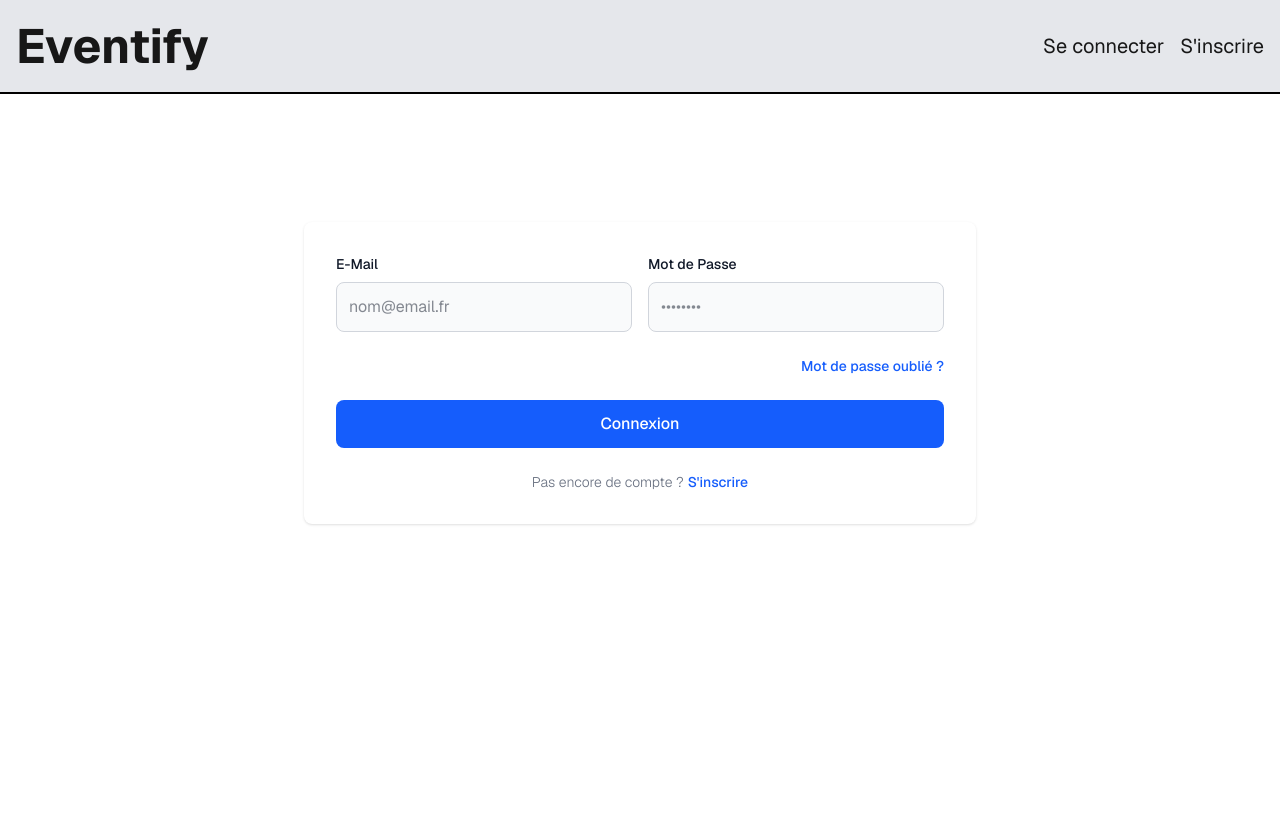
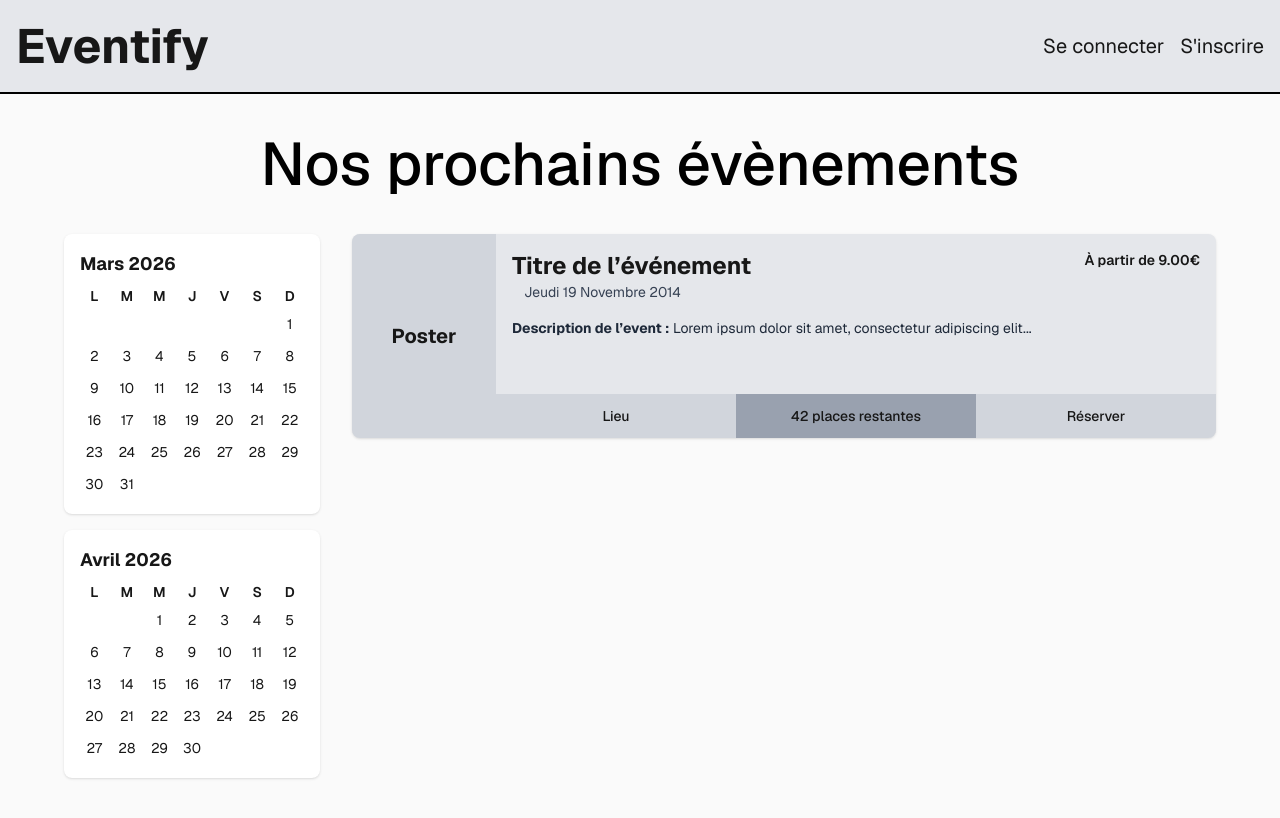
Before and after one commit to come-kouame/Eventify, a Next.js app in the folder frontend/: page / in a window 1280 px wide. Shown: the top 818 px of the page. Built offline with nearby package versions, Linux system fonts and the light colour scheme.

Commit message:
Creating calendar, formating event bar, and finishing home page

```diff
--- a/frontend/src/app/page.tsx
+++ b/frontend/src/app/page.tsx
@@ -4,13 +4,36 @@ import {NavBarUser} from "@/ui/nav-bar/nav-bar-user";
 import {NavBarOrga} from "@/ui/nav-bar/nav-bar-orga";
 import {NavBarAdmin} from "@/ui/nav-bar/nav-bar-admin";
 import {FormConnexion} from "@/ui/forms/form-connexion";
+import FormInscription from "@/ui/forms/form-inscription";
+import {Calendar} from "@/ui/calendar/calendar";
+import {EventPresentation} from "@/ui/event/event-presentation";
 
 export default function Home() {
     return (
         <div className=" justify-center bg-zinc-50 font-sans dark:bg-black">
             <NavBarNotConnected/>
-            <main className="flex min-h-screen w-full justify-center justify-between py-32 px-16 bg-white dark:bg-black sm:items-start">
-                <FormConnexion/>
+
+            <h1 className="font-medium text-black text-6xl text-center w-full py-10">Nos prochains évènements</h1>
+            <main className="flex min-h-screen w-full gap-8 px-16  dark:bg-black sm:items-start">
+                {/* Left calendar */}
+                <div className="flex flex-col gap-4">
+                    <Calendar date={new Date()} />
+                    <Calendar date={new Date(new Date().getFullYear(), new Date().getMonth() + 1, 1)} />
+                </div>
+
+                {/* Event */}
+                <div className="flex-1 flex justify-center">
+                    <EventPresentation
+                        title="Titre de l’événement"
+                        description="Lorem ipsum dolor sit amet, consectetur adipiscing elit..."
+                        date="Jeudi 19 Novembre 2014"
+                        location="Lieu"
+                        price={9}
+                        image={null}
+                        place_init={100}
+                        place_current={42}
+                    />
+                </div>
             </main>
         </div>
     );
--- /dev/null
+++ b/frontend/src/ui/calendar/calendar.tsx
@@ -0,0 +1,79 @@
+"use client";
+
+export const Calendar = ({
+    date,
+    startDate,
+    endDate,
+    onSelectDate,
+}: {
+    date: Date;
+    startDate: Date | null;
+    endDate: Date | null;
+    onSelectDate: (d: Date) => void;
+}) => {
+    const year = date.getFullYear();
+    const month = date.getMonth();
+
+    const jsDay = new Date(year, month, 1).getDay(); // 0 (Sun) - 6 (Sat)
+    const firstDay = (jsDay + 6) % 7; // shift to Monday=0
+    const daysInMonth = new Date(year, month + 1, 0).getDate();
+
+    const days = [];
+    for (let i = 0; i < firstDay; i++) {
+        days.push(null);
+    }
+    for (let i = 1; i <= daysInMonth; i++) {
+        days.push(i);
+    }
+
+    const monthName = date.toLocaleString("fr-FR", { month: "long" });
+
+    const isSameDay = (a: Date, b: Date) =>
+        a.getFullYear() === b.getFullYear() &&
+        a.getMonth() === b.getMonth() &&
+        a.getDate() === b.getDate();
+
+    const isInRange = (d: Date) => {
+        if (!startDate || !endDate) return false;
+        const t = d.setHours(0,0,0,0);
+        const s = new Date(startDate).setHours(0,0,0,0);
+        const e = new Date(endDate).setHours(0,0,0,0);
+        return t >= Math.min(s, e) && t <= Math.max(s, e);
+    };
+
+    return (
+        <div className="bg-white rounded-lg shadow p-4 w-64">
+            <h3 className="text-lg font-bold capitalize mb-2">
+                {monthName} {year}
+            </h3>
+            <div className="grid grid-cols-7 gap-1 text-center text-sm">
+                {["L", "M", "M", "J", "V", "S", "D"].map((d, i) => (
+                    <div key={i} className="font-semibold">{d}</div>
+                ))}
+                {days.map((d, i) => {
+                    if (!d) return <div key={i}></div>;
+
+                    const currentDate = new Date(year, month, d);
+
+                    const isStart = startDate && isSameDay(currentDate, startDate);
+                    const isEnd = endDate && isSameDay(currentDate, endDate);
+                    const inRange = isInRange(new Date(currentDate));
+
+                    return (
+                        <div
+                            key={i}
+                            onClick={() => onSelectDate(currentDate)}
+                            className={`py-1 cursor-pointer rounded
+                ${isStart || isEnd ? "bg-blue-600 text-white" : ""}
+                ${!isStart && !isEnd && inRange ? "bg-blue-200" : ""}
+                ${!inRange && !isStart && !isEnd ? "hover:bg-gray-200" : ""}
+            `}
+                        >
+                            {d}
+                        </div>
+                    );
+                })}
+            </div>
+        </div>
+    );
+};
--- /dev/null
+++ b/frontend/src/ui/event/event-presentation.tsx
@@ -0,0 +1,76 @@
+interface Props {
+    title : string;
+    description : string;
+    date : string;
+    location : string;
+    price? : number;
+    image : any;
+    place_init : number;
+    place_current : number;
+}
+
+export const EventPresentation = ({
+    title,
+    description,
+    date,
+    location,
+    price = 0,
+    image,
+    place_init,
+    place_current,
+}: Props) => {
+    let priceText = "";
+
+    if (price <= 0) {
+        priceText = "GRATUIT";
+    } else {
+        priceText = "À partir de " + price.toFixed(2) + "€";
+    }
+
+    return (
+        <div className="flex w-full max-w-5xl bg-gray-200 rounded-lg overflow-hidden shadow">
+            {/* Image */}
+            <div className="w-1/6 bg-gray-300 flex items-center justify-center">
+                <div className="w-full aspect-[210/297] overflow-hidden">
+                    {image ? (
+                        <img src={image} alt="event" className="object-cover w-full h-full" />
+                    ) : (
+                        <div className="flex items-center justify-center w-full h-full">
+                            <p className="text-xl font-bold">Poster</p>
+                        </div>
+                    )}
+                </div>
+            </div>
+
+            {/* Content */}
+            <div className="w-5/6 flex flex-col justify-between">
+                <div className="p-4">
+                    <div className="flex justify-between items-start">
+                        <div>
+                            <h2 className="text-2xl font-bold">{title}</h2>
+                            <p className="text-sm text-gray-700 ml-3">{date}</p>
+                        </div>
+                        <p className="text-sm font-semibold">{priceText}</p>
+                    </div>
+
+                    <p className="mt-4 text-sm text-gray-800">
+                        <strong>Description de l’event :</strong> {description}
+                    </p>
+                </div>
+
+                {/* Bottom bar */}
+                <div className="flex text-center text-sm font-medium">
+                    <div className="w-1/3 bg-gray-300 py-3">
+                        {location}
+                    </div>
+                    <div className="w-1/3 bg-gray-400 py-3">
+                        {place_current} places restantes
+                    </div>
+                    <div className="w-1/3 bg-gray-300 py-3 cursor-pointer hover:bg-gray-500 hover:text-white transition">
+                        Réserver
+                    </div>
+                </div>
+            </div>
+        </div>
+    );
+};
```
